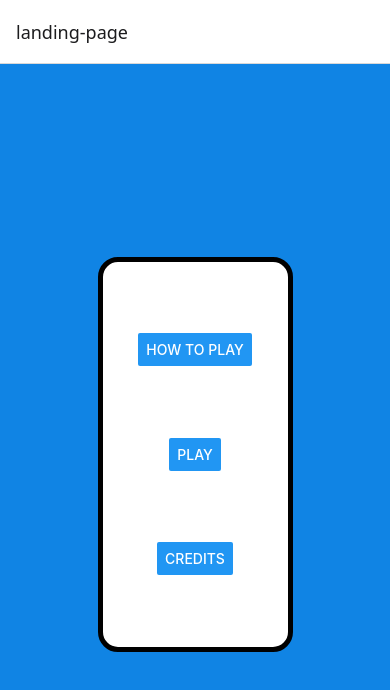
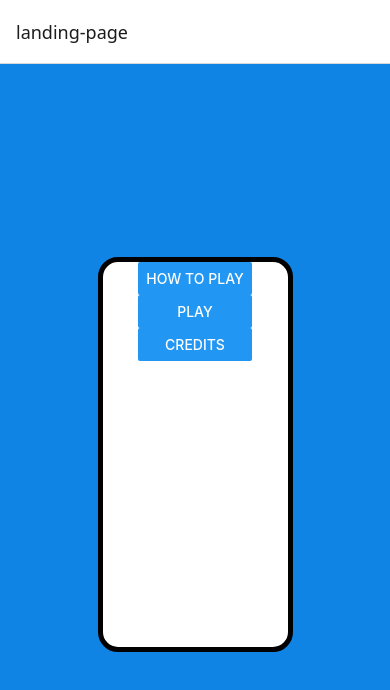
Before and after one commit to jtn9701/Mobile-Combat-Game, a React Native app in the folder mobile-combat-game/: screen /landing-page in a window 390 px wide. Shown: the top 690 px of the page. Built offline with nearby package versions, Linux system fonts and the light colour scheme.

Commit message:
Create custom modal components with flatlists

```diff
--- /dev/null
+++ b/mobile-combat-game/components/InformationModal.js
@@ -0,0 +1,20 @@
+import { View, FlatList, Button, Text } from 'react-native';
+
+import { globalStyles } from './style-sheets/global-styles';
+import { screenStyles } from './style-sheets/screen-styles';
+
+const InformationModal = ({data, screenValueSetter}) => {
+    const renderModalItem = ({item}) => {
+        return <Text style={[screenStyles.mainMenuStyles.navButtons, globalStyles.borderForTesting, screenStyles.creditsStyles.textFont]}>{item.title}</Text>
+    }
+
+    return (
+        <View style={[globalStyles.container, globalStyles.background, screenStyles.mainMenuStyles.backgroundImage]}>
+            <View style={[globalStyles.container, globalStyles.borderForTesting, screenStyles.creditsStyles.modal]}>
+                <FlatList data={data} renderItem={renderModalItem}/>
+            </View>
+            <Button title='Exit' onPress={() => {screenValueSetter(0)}}/>
+        </View>
+    )
+}
+export default InformationModal
--- /dev/null
+++ b/mobile-combat-game/components/MainMenuModal.js
@@ -0,0 +1,29 @@
+import { View, FlatList, Button, Text } from 'react-native';
+
+import { globalStyles } from './style-sheets/global-styles';
+import { screenStyles } from './style-sheets/screen-styles';
+
+const MainMenuModal = ({data, navigation, setCurrentScreen}) => {
+    const renderModalItem = ({item}) => {
+        let screenValueSetter;
+        if (item.title === "How To Play"){
+            screenValueSetter = () => {setCurrentScreen(1)};
+        } else if (item.title === "Play") {
+            screenValueSetter = () => {navigation.navigate('combat-landing-page')};
+        } else if (item.title === "Credits") {
+            screenValueSetter = () => {setCurrentScreen(2)};
+        }
+
+        return <Button title={item.title} onPress={screenValueSetter}/>
+    }
+
+    return (
+        <View style={[globalStyles.container, globalStyles.background, screenStyles.mainMenuStyles.backgroundImage]}>
+            <View style={[globalStyles.container, globalStyles.borderForTesting, screenStyles.mainMenuStyles.modal]}>
+                <FlatList data={data} renderItem={renderModalItem}/>
+            </View>
+        </View>
+    );
+}
+
+export default MainMenuModal
--- /dev/null
+++ b/mobile-combat-game/constants/flatListConstants.json
@@ -0,0 +1,35 @@
+{
+    "MAIN_MENU_FLATLIST_DATA": [
+        {
+            "title": "How To Play"
+        },
+        {
+            "title": "Play"
+        },
+        {
+            "title": "Credits"
+        }
+    ],
+    "HOW_TO_PLAY_FLATLIST_DATA": [
+        {
+            "title": " Step 1: Press Play"
+        },
+        {
+            "title": " Step 2: Allocate stat points"
+        },
+        {
+            "title": " Step 3: Fight!"
+        }
+    ],
+    "CREDITS_FLATLIST_DATA": [
+        {
+            "title": "Created By: Jason Nguyen"
+        },
+        {
+            "title": "Art By: None"
+        },
+        {
+            "title": "Music By: None"
+        }
+    ]
+}
--- a/mobile-combat-game/screens/credits.js
+++ b/mobile-combat-game/screens/credits.js
@@ -1,19 +1,13 @@
-import { Text, View, Button } from 'react-native';
-import { globalStyles } from '../components/style-sheets/global-styles';
-import { screenStyles } from '../components/style-sheets/screen-styles';
+import InformationModal from '../components/InformationModal';
+import constants from './../constants/flatListConstants.json';
 
-const creditsScreen =  function CreditsScreen(screenValueSetter) {
-    // TODO: Turn the inner View into a custom component containing a list of components
+const CreditsScreen =  ({setCurrentScreen}) => {
     return (
-            <View style={[globalStyles.container, globalStyles.background, screenStyles.mainMenuStyles.backgroundImage]}>
-                <View style={[globalStyles.container, globalStyles.borderForTesting, screenStyles.creditsStyles.modal]}>
-                    <Text style={[screenStyles.mainMenuStyles.navButtons, globalStyles.borderForTesting, screenStyles.creditsStyles.textFont]}>Created By: Jason Nguyen</Text>
-                    <Text style={[screenStyles.mainMenuStyles.navButtons, globalStyles.borderForTesting, screenStyles.creditsStyles.textFont]}>Art By: Test</Text>
-                    <Text style={[screenStyles.mainMenuStyles.navButtons, globalStyles.borderForTesting, screenStyles.creditsStyles.textFont]}>Music By: Test</Text>
-                </View>
-                <Button title='Exit' onPress={() => {screenValueSetter(0)}}/>
-            </View>
+        <InformationModal
+            data={constants.CREDITS_FLATLIST_DATA}
+            screenValueSetter={setCurrentScreen}
+        />
     );
 }
 
-export default creditsScreen;
+export default CreditsScreen;
--- a/mobile-combat-game/screens/how-to-play.js
+++ b/mobile-combat-game/screens/how-to-play.js
@@ -1,18 +1,13 @@
-import { Text, View, Button } from 'react-native';
-import { globalStyles } from '../components/style-sheets/global-styles';
-import { screenStyles } from '../components/style-sheets/screen-styles';
+import InformationModal from '../components/InformationModal';
+import constants from './../constants/flatListConstants.json';
 
-const howToPlayScreen =  function HowToPlayScreen(screenValueSetter) {
+const HowToPlayScreen =  ({setCurrentScreen}) => {
     return (
-        <View style={[globalStyles.container, globalStyles.background, screenStyles.mainMenuStyles.backgroundImage]}>
-            <View style={[globalStyles.container, globalStyles.borderForTesting, screenStyles.creditsStyles.modal]}>
-                <Text style={[screenStyles.mainMenuStyles.navButtons, globalStyles.borderForTesting, screenStyles.creditsStyles.textFont]}>Step 1: Press Play</Text>
-                <Text style={[screenStyles.mainMenuStyles.navButtons, globalStyles.borderForTesting, screenStyles.creditsStyles.textFont]}>Step 2: Allocate stat points</Text>
-                <Text style={[screenStyles.mainMenuStyles.navButtons, globalStyles.borderForTesting, screenStyles.creditsStyles.textFont]}>Step 3: Fight!</Text>
-            </View>
-            <Button title='Exit' onPress={() => {screenValueSetter(0)}}/>
-        </View>
+        <InformationModal
+            data={constants.HOW_TO_PLAY_FLATLIST_DATA}
+            screenValueSetter={setCurrentScreen}
+        />
     );
 }
 
-export default howToPlayScreen;
+export default HowToPlayScreen;
--- a/mobile-combat-game/screens/landing-page.js
+++ b/mobile-combat-game/screens/landing-page.js
@@ -4,21 +4,20 @@ import MainMenuScreen from './main-menu';
 import CreditsScreen from './credits';
 import HowToPlayScreen from './how-to-play';
 
-// TODO: use "non-fake" method to go to play stats-allocation-screen
 const LandingPage = ({navigation}) => {
     let [currentScreen, setCurrentScreen] = useState(0);
 
     if (currentScreen === 0) {
         return (
-            MainMenuScreen({navigation}, setCurrentScreen)
+            <MainMenuScreen navigation={navigation} setCurrentScreen={setCurrentScreen}/>
         )
     } else if (currentScreen === 1) {
         return (
-            HowToPlayScreen(setCurrentScreen)
+            <HowToPlayScreen setCurrentScreen={setCurrentScreen}/>
         )
     } else if (currentScreen === 2) {
         return (
-            CreditsScreen(setCurrentScreen)
+            <CreditsScreen setCurrentScreen={setCurrentScreen}/>
         )
     }
 }
--- a/mobile-combat-game/screens/main-menu.js
+++ b/mobile-combat-game/screens/main-menu.js
@@ -1,18 +1,13 @@
-import { View, Button } from 'react-native';
-import { globalStyles } from '../components/style-sheets/global-styles';
-import { screenStyles } from '../components/style-sheets/screen-styles';
-import combatArenaScreen from './combat-arena';
+import MainMenuModal from '../components/MainMenuModal';
+import constants from './../constants/flatListConstants.json';
 
-const mainMenuScreen =  function MainMenuScreen({navigation}, screenValueSetter) {
-    // TODO: Turn the inner View into a custom component containing a list of components
+const MainMenuScreen = ({navigation, setCurrentScreen}) => {
     return (
-        <View style={[globalStyles.container, globalStyles.background, screenStyles.mainMenuStyles.backgroundImage]}>
-            <View style={[globalStyles.container, globalStyles.borderForTesting, screenStyles.mainMenuStyles.modal]}>
-                <Button title='How To Play' onPress={() => {screenValueSetter(1)}}/>
-                <Button title='Play' onPress={ () => {navigation.navigate("combat-landing-page")}}/>
-                <Button title='Credits' onPress={() => {screenValueSetter(2)}}/>
-            </View>
-        </View>
+        <MainMenuModal
+            data={constants.MAIN_MENU_FLATLIST_DATA}
+            setCurrentScreen={setCurrentScreen}
+            navigation={navigation}
+        />
     );
 }
-export default mainMenuScreen;
+export default MainMenuScreen;
```
Also changed, not shown: mobile-combat-game/components/global-button.js (deleted).
